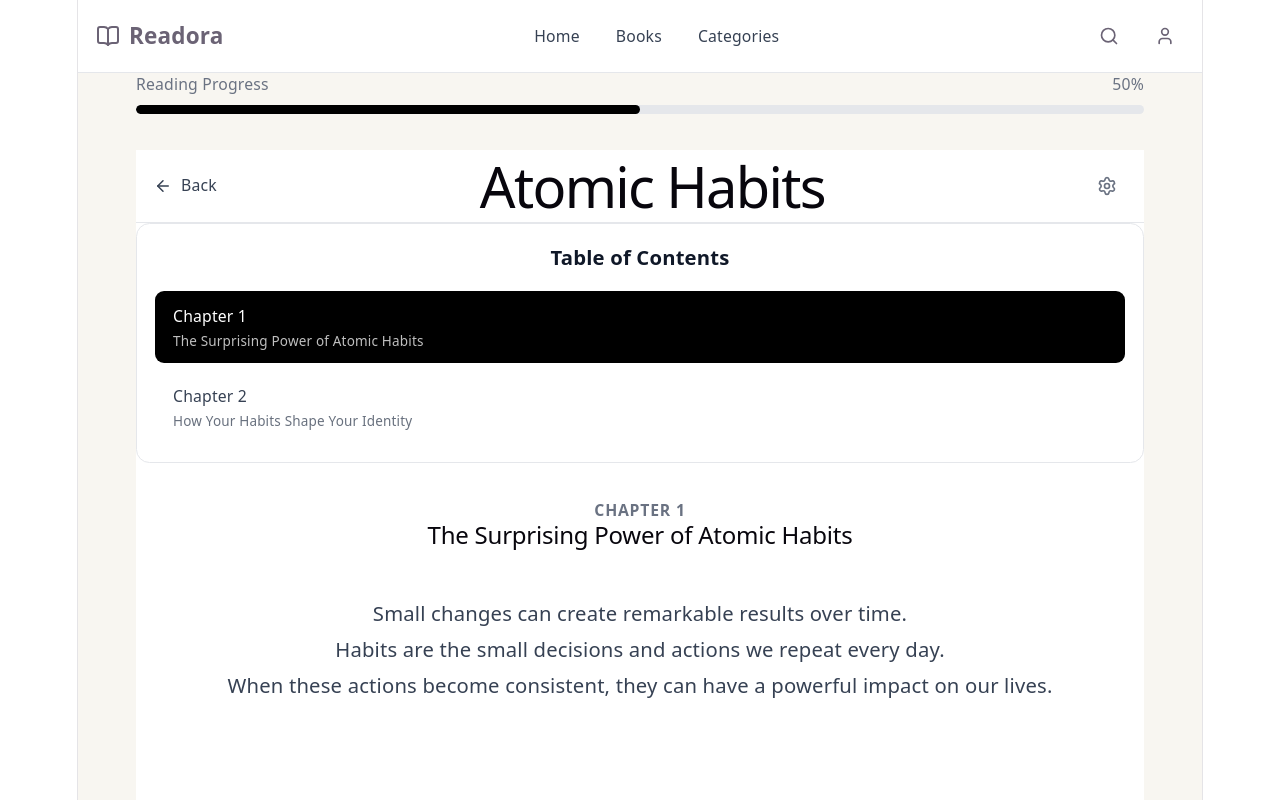
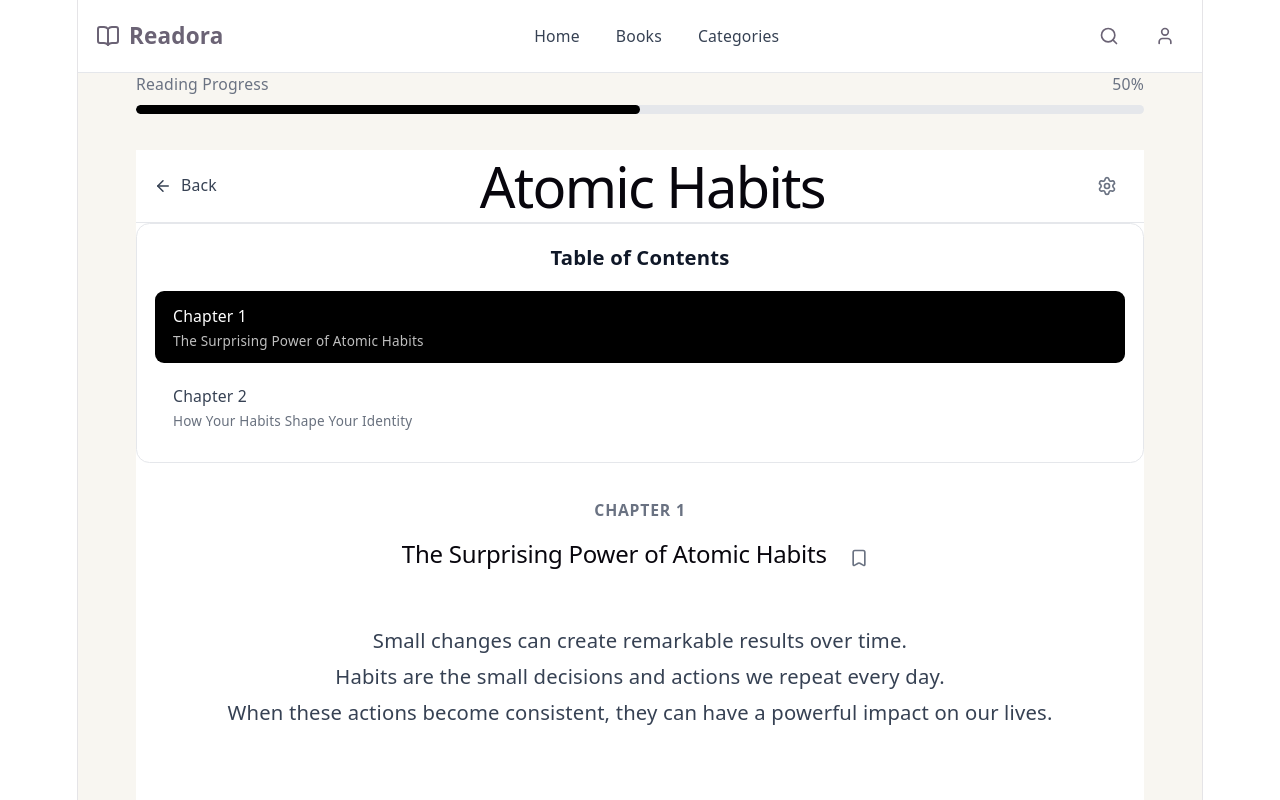
Before and after one commit to jk-star/Readora, a React app in the folder frontend/: page /reader/1 in a window 1280 px wide. Shown: the top 800 px of the page. Built offline with nearby package versions, Linux system fonts and the light colour scheme; the HTML template or start-up script is replaced by a standard one.

Commit message:
bookmark

```diff
--- a/frontend/src/pages/Reader/Reader.jsx
+++ b/frontend/src/pages/Reader/Reader.jsx
@@ -1,5 +1,5 @@
 import { useState } from 'react'
-import { ArrowLeft, ArrowRight, Settings } from 'lucide-react'
+import { ArrowLeft, ArrowRight, Settings, Bookmark } from 'lucide-react'
 import { Link, useParams } from 'react-router'
 import books from '../../data/books'
 import ChapterList from '../../components/ChapterList/ChapterList'
@@ -15,11 +15,10 @@
     const [chapterIndex, setChapterIndex] = useState(0)
 
     const [showSettings, setShowSettings] = useState(false)
-
     const [fontSize, setFontSize] = useState('text-base')
-
     const [theme, setTheme] = useState('light')
 
+    const [isBookmarked, setIsBookmarked] = useState(false)
 
     if (!book) {
         return (
@@ -145,9 +144,32 @@
                         </p>
 
                         {/* Chapter Title */}
-                        <h2 className="mt-4 text-center text-3xl font-bold text-gray-900">
-                            {chapter.title}
-                        </h2>
+                        <div className="mt-4 flex items-center justify-center gap-3">
+                            <h2 className="text-3xl font-bold text-gray-900">
+                                {chapter.title}
+                            </h2>
+
+                            <button
+                                type="button"
+                                onClick={() =>
+                                    setIsBookmarked((value) => !value)
+                                }
+                                className={`rounded-lg p-2 transition ${isBookmarked
+                                    ? 'bg-black text-white'
+                                    : 'text-gray-500 hover:bg-gray-100'
+                                    }`}
+                                title={
+                                    isBookmarked
+                                        ? 'Remove bookmark'
+                                        : 'Bookmark chapter'
+                                }
+                            >
+                                <Bookmark
+                                    size={20}
+                                    fill={isBookmarked ? 'currentColor' : 'none'}
+                                />
+                            </button>
+                        </div>
 
                         {/* Chapter Paragraphs */}
                         <div className="mt-10 space-y-6 text-lg leading-8 text-gray-700">
```
